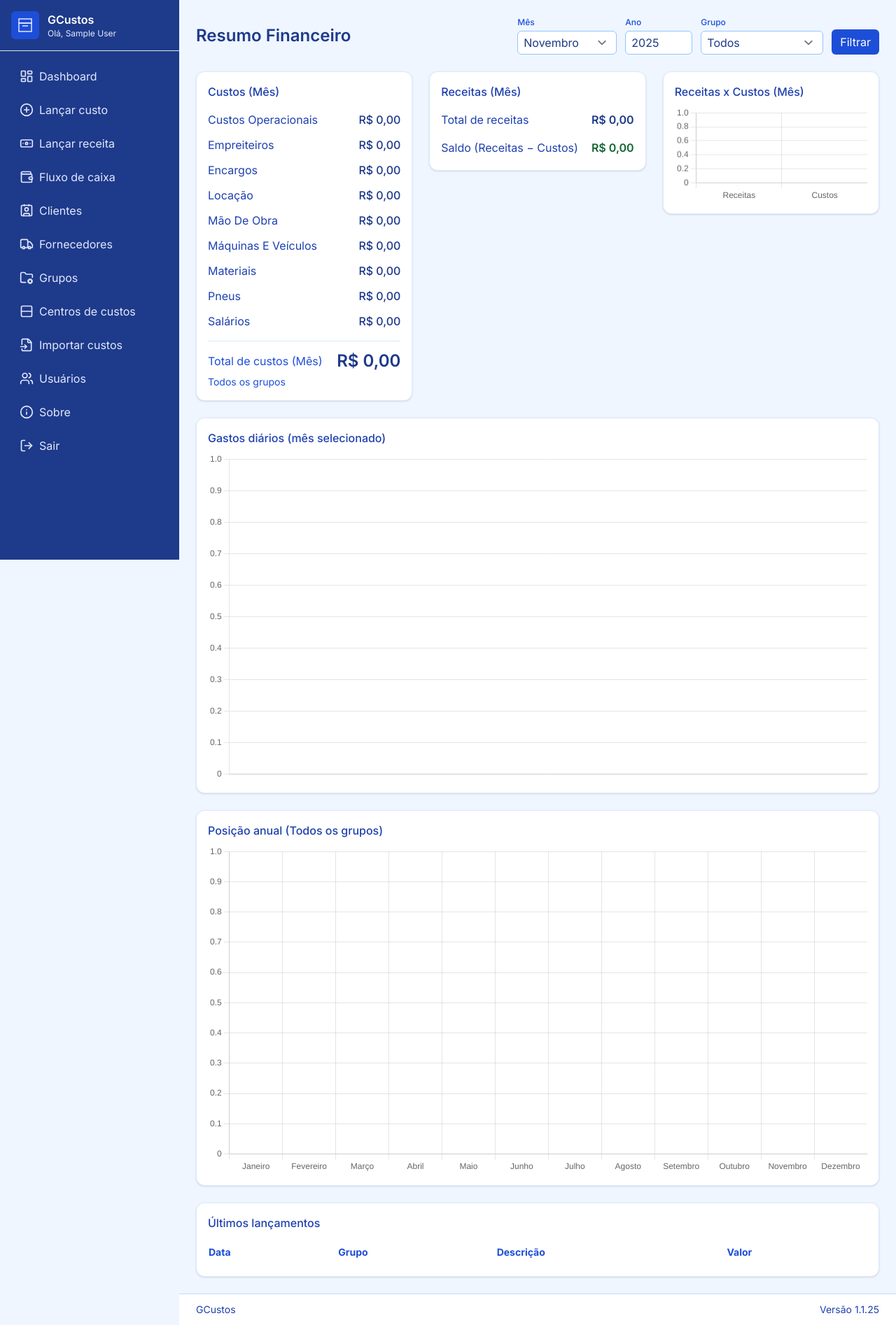
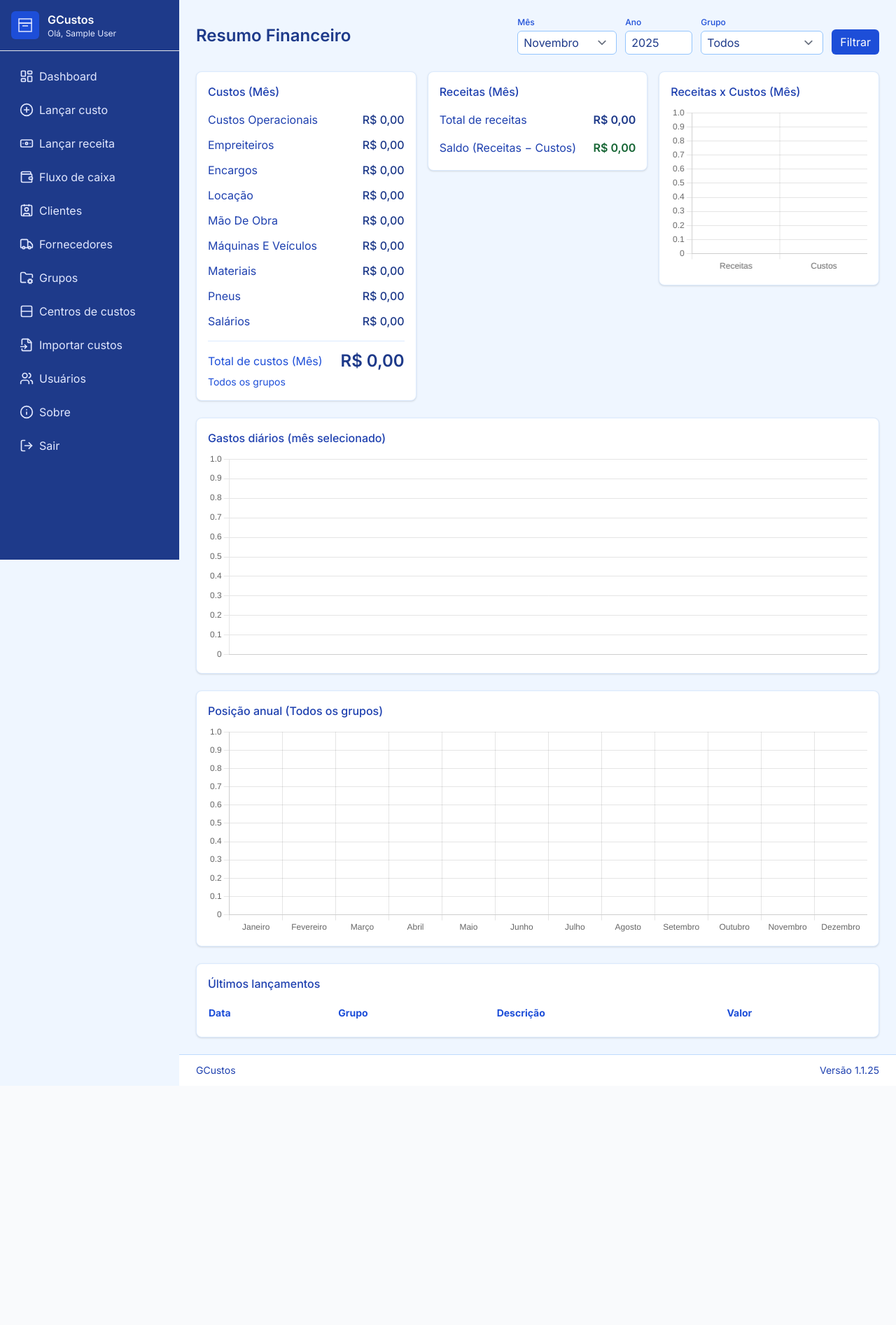
Before and after one commit to fozuna/gcustos, a PHP site: page /dashboard.php in a window 1280 px wide. Shown: the whole page at 70% size. After the commit the page ends 1536 px from the top, so only its background shows below. Run offline with PHP 8.4, Linux system fonts and the light colour scheme; the visitor is signed in with stand-in values (Sample User, id 1); data that the repository does not hold is empty; some libraries are stand-ins or nearby versions.

Commit message:
Dashboard layout: reduce whitespace (smaller gaps, rounded-lg, fixed chart heights)

```diff
--- a/dashboard.php
+++ b/dashboard.php
@@ -85,9 +85,9 @@ ob_start();
     </form>
   </div>
 
-  <div class="grid grid-cols-1 xl:grid-cols-3 gap-6 items-start">
+  <div class="grid grid-cols-1 lg:grid-cols-3 gap-4 items-start">
     <!-- Totalizador de Custos -->
-    <div class="bg-white rounded-xl shadow border border-brand-100 p-4">
+    <div class="bg-white rounded-lg shadow border border-brand-100 p-4">
       <h2 class="text-brand-800 font-medium mb-3">Custos (<?= $isAllMonths ? 'Ano' : 'Mês' ?>)</h2>
       <div class="space-y-1">
         <?php if (!empty($summary)): ?>
@@ -109,7 +109,7 @@ ob_start();
     </div>
 
     <!-- Totalizador de Receitas -->
-    <div class="bg-white rounded-xl shadow border border-brand-100 p-4">
+    <div class="bg-white rounded-lg shadow border border-brand-100 p-4">
       <h2 class="text-brand-800 font-medium mb-3">Receitas (<?= $isAllMonths ? 'Ano' : 'Mês' ?>)</h2>
       <div class="space-y-2">
         <div class="flex items-center justify-between py-1">
@@ -124,30 +124,30 @@ ob_start();
     </div>
 
     <!-- Comparativo Receitas x Custos -->
-    <div class="bg-white rounded-xl shadow border border-brand-100 p-4">
+    <div class="bg-white rounded-lg shadow border border-brand-100 p-4">
       <h2 class="text-brand-800 font-medium mb-2">Receitas x Custos (<?= $isAllMonths ? 'Ano' : 'Mês' ?>)</h2>
-      <div class="aspect-[2/1]">
+      <div style="height:240px">
         <canvas id="rcCompareChart"></canvas>
       </div>
     </div>
   </div>
 
   <!-- Gráfico diário/mensal abaixo -->
-  <div class="col-span-1 xl:col-span-3 bg-white rounded-xl shadow border border-brand-100 p-4">
+  <div class="col-span-1 xl:col-span-3 bg-white rounded-lg shadow border border-brand-100 p-4">
     <h2 class="text-brand-800 font-medium mb-2"><?= $isAllMonths ? 'Totais mensais (ano selecionado)' : 'Gastos diários (mês selecionado)' ?></h2>
-    <div class="aspect-[2/1]">
+    <div style="height:300px">
       <canvas id="dailyChart"></canvas>
     </div>
   </div>
 
-  <div class="bg-white rounded-xl shadow border border-brand-100 p-4">
+  <div class="bg-white rounded-lg shadow border border-brand-100 p-4">
     <h2 class="text-brand-800 font-medium mb-2">Posição anual (<?= $groupId ? 'Grupo selecionado' : 'Todos os grupos' ?>)</h2>
-    <div class="aspect-[2/1]">
+    <div style="height:300px">
       <canvas id="annualChart"></canvas>
     </div>
   </div>
 
-  <div class="bg-white rounded-xl shadow border border-brand-100 p-4">
+  <div class="bg-white rounded-lg shadow border border-brand-100 p-4">
     <h2 class="text-brand-800 font-medium mb-3">Últimos lançamentos</h2>
     <div class="overflow-x-auto">
       <table class="min-w-full text-sm">
```
